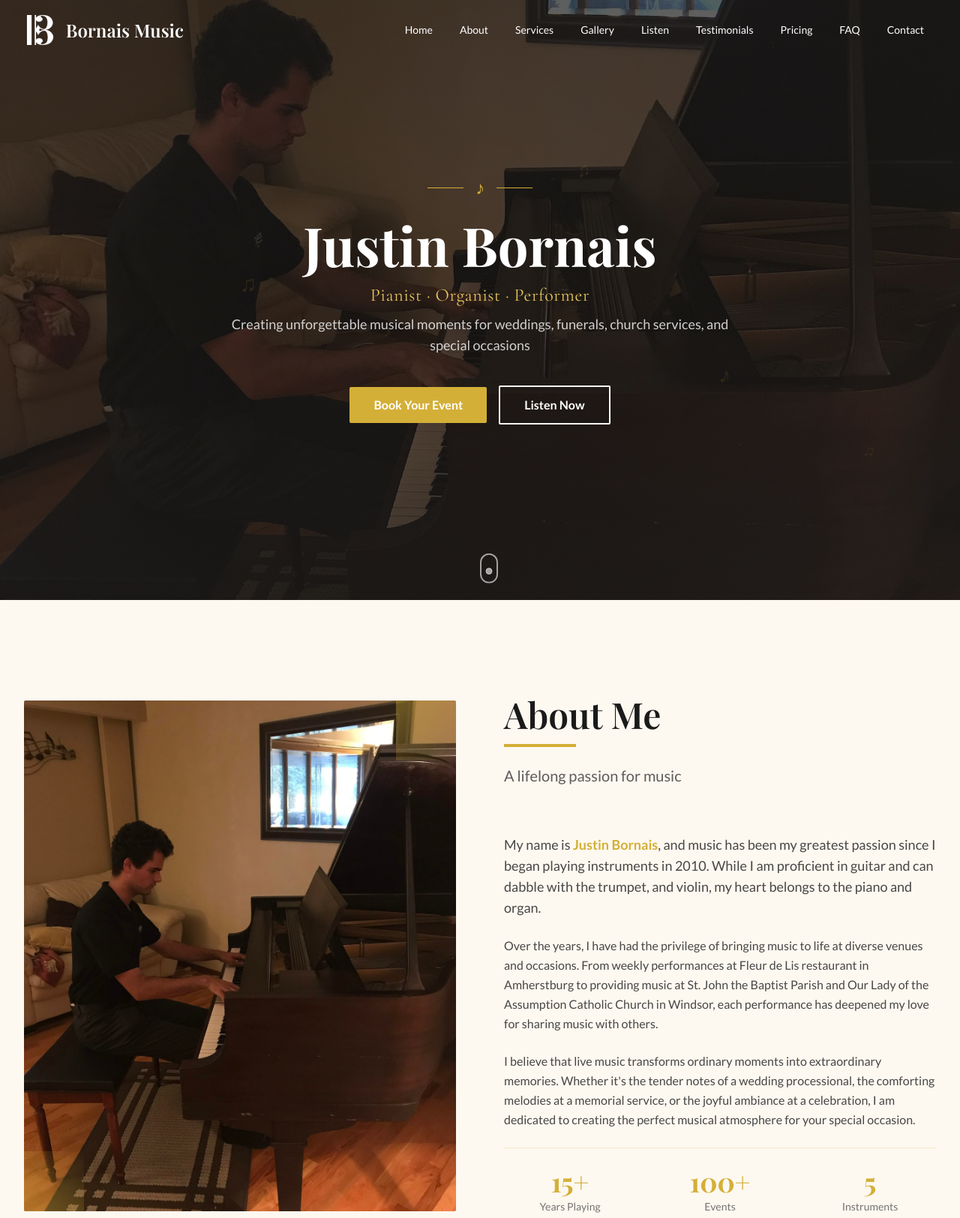
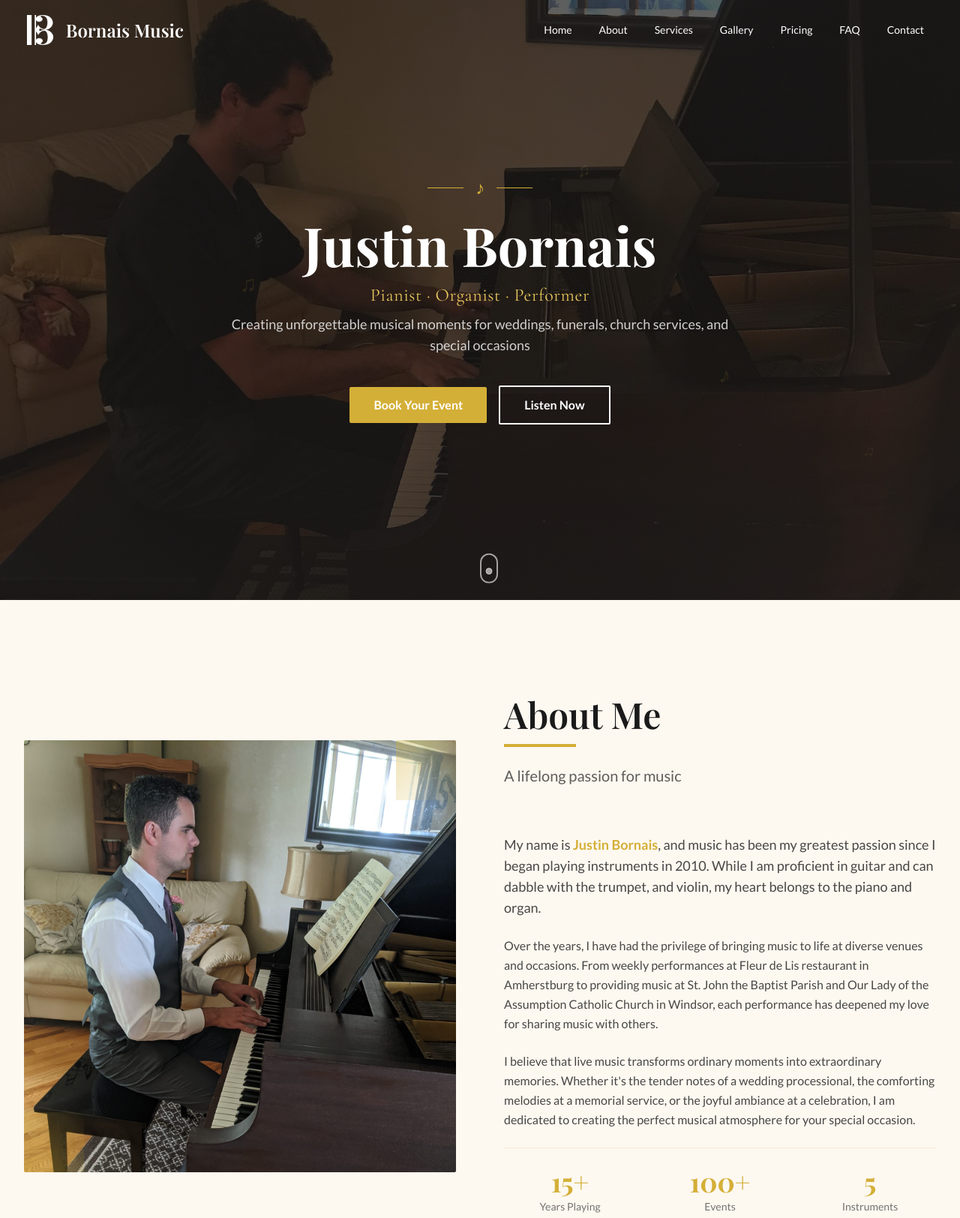
Before and after one commit to justinbornais/bornais-music-site, an Astro site: page / in a window 1280 px wide. Shown: the top 1624 px of the page at 75% size. Built offline with nearby package versions, Linux system fonts and the light colour scheme; Astro itself is replaced by a stand-in of ours; a web font is replaced by a local one.

Commit message:
Added gallery images, changed base back to /

```diff
--- a/astro.config.mjs
+++ b/astro.config.mjs
@@ -24,5 +24,5 @@ export default defineConfig({
   // =============================================================================
 
   site: 'https://justinbornais.github.io',
-  base: '/bornais-music-site',
+  base: '/',
 });
--- a/src/components/About.tsx
+++ b/src/components/About.tsx
@@ -21,7 +21,7 @@ export function About() {
                 transition={{ duration: 0.4 }}
               >
                 <img
-                  src={assetUrl('/images/piano-portrait.jpg')}
+                  src={assetUrl('/images/2021-piano-portrait.jpg')}
                   alt="Justin Bornais at the piano"
                   className="w-full h-auto object-cover"
                 />
--- a/src/data/gallery.ts
+++ b/src/data/gallery.ts
@@ -9,45 +9,45 @@ export interface GalleryItem {
 
 export const galleryItems: GalleryItem[] = [
   {
-    id: '1',
-    type: 'image',
-    src: '/images/piano-portrait.jpg',
-    alt: 'Justin at the piano',
-    caption: 'Me playing on my baby grand piano',
-  },
-  {
     id: '2',
     type: 'image',
-    src: '/images/gallery-2.jpg',
+    src: '/images/2023-sjb.jpg',
     alt: 'Wedding ceremony performance',
     caption: 'Wedding at St. John the Baptist Parish',
   },
   {
     id: '3',
     type: 'image',
-    src: '/images/gallery-3.jpg',
-    alt: 'Church organ performance',
-    caption: 'Sunday service at Our Lady of the Assumption',
+    src: '/images/2022-sjb-funeral.jpg',
+    alt: 'Funeral service performance on the organ',
+    caption: 'Funeral service at St. John the Baptist Parish',
+  },
+  {
+    id: '1',
+    type: 'image',
+    src: '/images/2021-wedding.jpg',
+    alt: 'Justin playing piano at a wedding',
+    caption: 'Wedding at Harvest Bible Church',
   },
   {
     id: '4',
     type: 'image',
-    src: '/images/gallery-4.jpg',
+    src: '/images/2022-sjb-advent.jpg',
     alt: 'Private event performance',
-    caption: 'Corporate holiday gala',
+    caption: 'Advent concert at St. John the Baptist Parish',
   },
   {
     id: '5',
     type: 'image',
-    src: '/images/gallery-5.jpg',
-    alt: 'Grand piano close-up',
-    caption: 'Steinway grand piano',
+    src: '/images/fleur-de-lis.jpg',
+    alt: 'Piano performance at Fleur de Lis restaurant',
+    caption: 'Weekly performances at Fleur de Lis restaurant in Amherstburg',
   },
   {
     id: '6',
     type: 'image',
-    src: '/images/gallery-6.jpg',
-    alt: 'Reception performance',
-    caption: 'Wedding reception entertainment',
-  },
+    src: '/images/2021-piano-portrait.jpg',
+    alt: 'Piano portrait',
+    caption: 'Practicing on my personal grabd piano',
+  }
 ];
--- a/src/data/navigation.ts
+++ b/src/data/navigation.ts
@@ -8,8 +8,8 @@ export const navLinks: NavLink[] = [
   { label: 'About', href: '#about' },
   { label: 'Services', href: '#services' },
   { label: 'Gallery', href: '#gallery' },
-  { label: 'Listen', href: '#listen' },
-  { label: 'Testimonials', href: '#testimonials' },
+  // { label: 'Listen', href: '#listen' },
+  // { label: 'Testimonials', href: '#testimonials' },
   { label: 'Pricing', href: '#pricing' },
   { label: 'FAQ', href: '#faq' },
   { label: 'Contact', href: '#contact' },
@@ -19,7 +19,7 @@ export const contactInfo = {
   email: 'bornaismusic@gmail.com',
   phone: '(226) 346 - 1753',
   location: 'Windsor-Essex, Ontario',
-  googleFormUrl: 'https://forms.google.com/your-form-id',
+  googleFormUrl: 'https://forms.gle/XwgQxZZgr6UBBDsq7',
   social: {
     facebook: 'https://facebook.com/bornaismusic',
     instagram: 'https://instagram.com/bornaismusic',
--- a/src/data/pricing.ts
+++ b/src/data/pricing.ts
@@ -9,6 +9,20 @@ export interface PricingPackage {
 }
 
 export const pricingPackages: PricingPackage[] = [
+  {
+    id: 'event',
+    name: 'Event',
+    price: 'Starting at $200',
+    description: 'Ideal for corporate events, galas and private parties',
+    features: [
+      '$200 flat fee for up to 2 hours',
+      'Additional time priced at $100/hour',
+      'Live performance',
+      'Customizable setlist',
+      'Phone consultation',
+    ],
+    ctaText: 'Book Event',
+  },
   {
     id: 'ceremony',
     name: 'Ceremony',
--- a/src/pages/index.astro
+++ b/src/pages/index.astro
@@ -22,8 +22,8 @@ import { Footer } from '../components/Footer';
     <About client:visible />
     <Services client:visible />
     <Gallery client:visible />
-    <AudioSamples client:visible />
-    <Testimonials client:visible />
+    <!-- <AudioSamples client:visible /> -->
+    <!-- <Testimonials client:visible /> -->
     <Pricing client:visible />
     <FAQ client:visible />
     <Contact client:visible />
```
Also changed, not shown: public/images/2021-piano-portrait.jpg (added), public/images/2021-wedding.jpg (added), public/images/2022-sjb-advent.jpg (added), public/images/2022-sjb-funeral.jpg (added), public/images/2023-sjb.jpg (added), public/images/fleur-de-lis.jpg (added).
